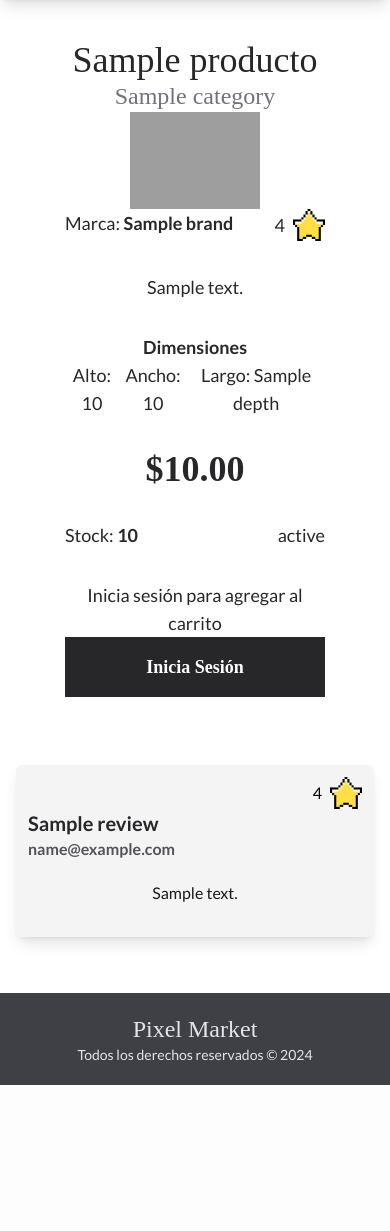
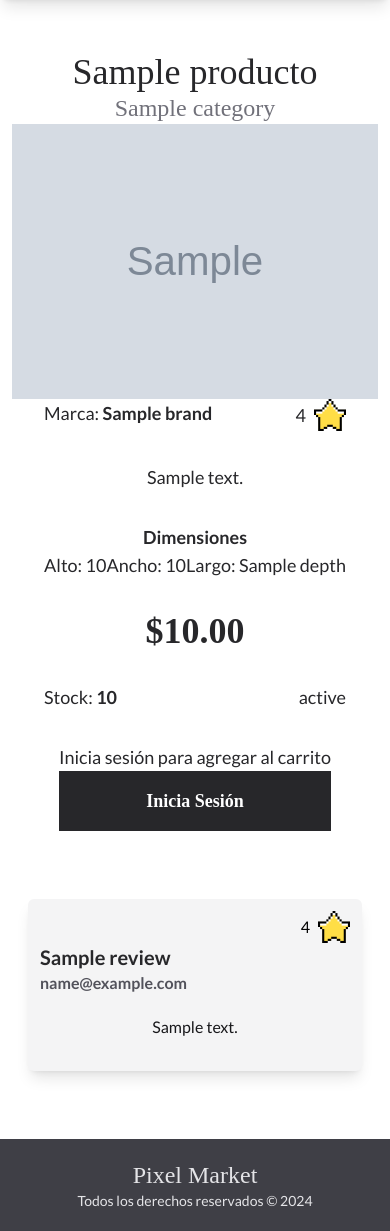
Before and after one commit to devcoso/PixelMarket, a PHP site: template views/main/producto.php in a window 390 px wide. Shown: the part 96-1327 px from the top of the page. Before the commit the page ends 1181 px from the top, so only its background shows below. Run offline with PHP 8.4, Linux system fonts and the light colour scheme; the template is opened without the code that fills it: most values are stand-ins (such as "Sample title", 1, 10 or a date in 2020); grey boxes marked "Sample" are stand-in pictures; style sheets or scripts are compiled from the project's sources; some libraries are stand-ins or nearby versions; some web fonts are replaced; grey boxes are pictures that could not be loaded.

Commit message:
Actualizando cositas laptop

```diff
--- a/public/index.php
+++ b/public/index.php
@@ -30,7 +30,10 @@ $router->get('/confirmar-cuenta', [AuthController::class, 'confirmar']);
 $router->get('/', [MainPaginasController::class, 'index']);
 $router->get('/destacados', [MainPaginasController::class, 'destacados']);
 $router->get('/categorias', [MainPaginasController::class, 'categorias']);
+
 $router->get('/carrito', [MainPaginasController::class, 'carrito']);
+$router->post('/carrito', [MainPaginasController::class, 'carrito']);
+
 $router->get('/perfil', [MainPaginasController::class, 'perfil']);
 $router->get('/producto', [MainPaginasController::class, 'producto']);
 // ---- Admin ----
--- a/views/main/producto.php
+++ b/views/main/producto.php
@@ -1,8 +1,8 @@
-<div class="min-h-screen flex justify-center items-center flex-col">
+<div class="min-h-screen flex justify-center items-center flex-col p-3">
     <h1 class="font-display text-4xl lg:text-6xl text-center text-zinc-800 pt-10"><?php echo $producto['title'] ?></h1>
     <h3 class="font-display text-2xl lg:text-3xl text-center text-zinc-500"><?php echo $producto['category'] ?></h3>
-    <div class="flex flex-col lg:flex-row w-2/3 m-auto items-center">
-        <img src="<?php echo $producto['images'][0] ?>" alt="Imagen <?php echo $producto['title'] ?>" class="w-1/2">
+    <div class="flex flex-col lg:flex-row lg:w-2/3 m-auto items-center">
+        <img src="<?php echo $producto['thumbnail'] ?>" alt="Imagen <?php echo $producto['title'] ?>" class="lg:w-1/2">
 
         <div class="flex items-center flex-col text-center lg:w-1/2 text-lg text-zinc-800 space-y-8 mb-3">
             <div class="flex justify-between w-full">
```
Also changed, not shown: controllers/MainPaginasController.php (+19 -1 lines).
